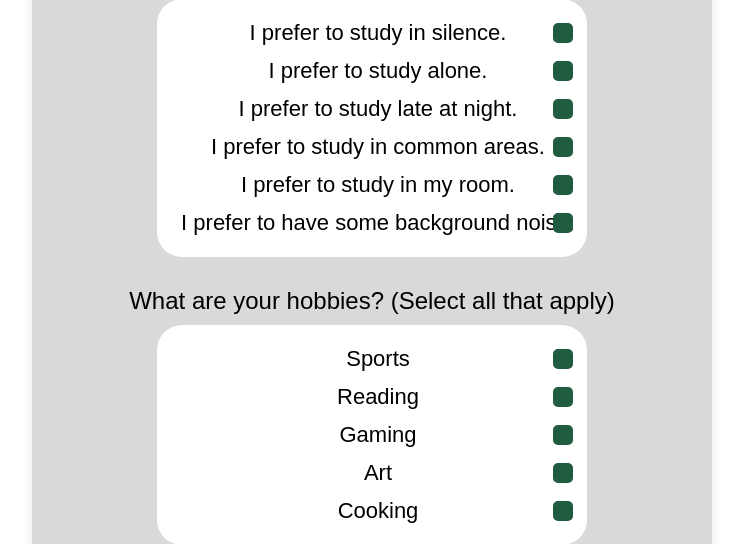
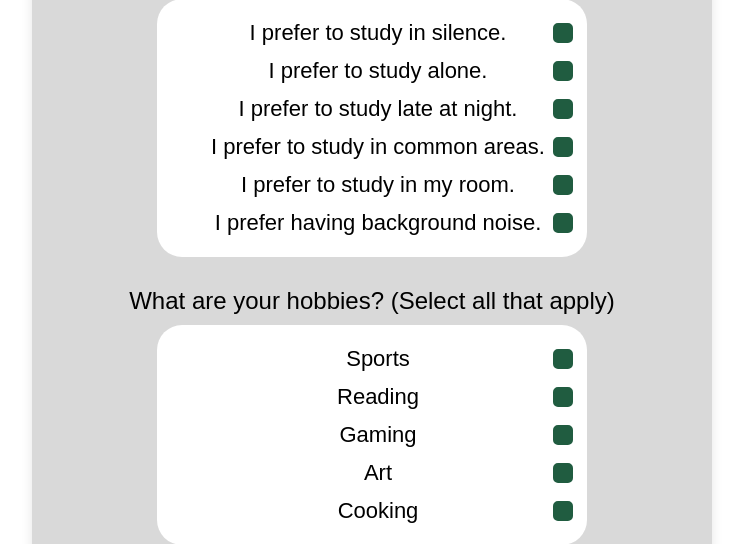
Before and after one commit to Jash1m/SoftwareDevelopmentProject-4155, a Flask app: page /survey in a window 1280 px wide. Shown: the part 1588-2132 px from the top of the page, without its empty margins (268-1011 px from the left). Run offline with Flask 3, Linux system fonts and the light colour scheme.

Commit message:
shortened the answer for study habits

```diff
--- a/templates/survey.html
+++ b/templates/survey.html
@@ -163,7 +163,7 @@
                         </label>
                         <label class="custom-checkbox">
                             <input type="checkbox" name="study-habits" value="Background Noise Study">
-                            <span>I prefer to have some background noise.</span>
+                            <span>I prefer having background noise.</span>
                         </label>
                     </div>
 
```
